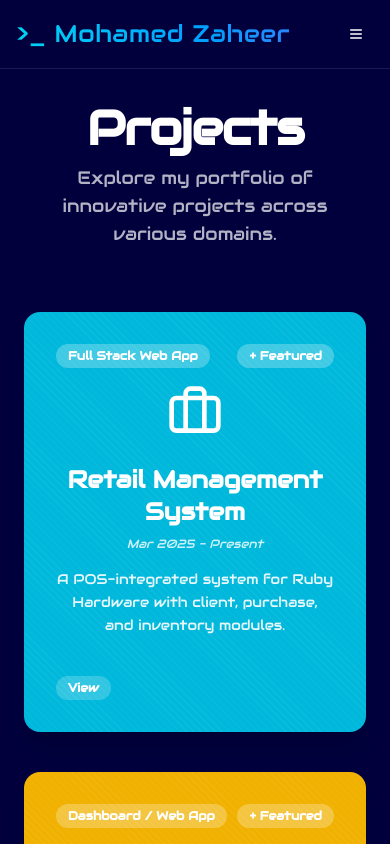
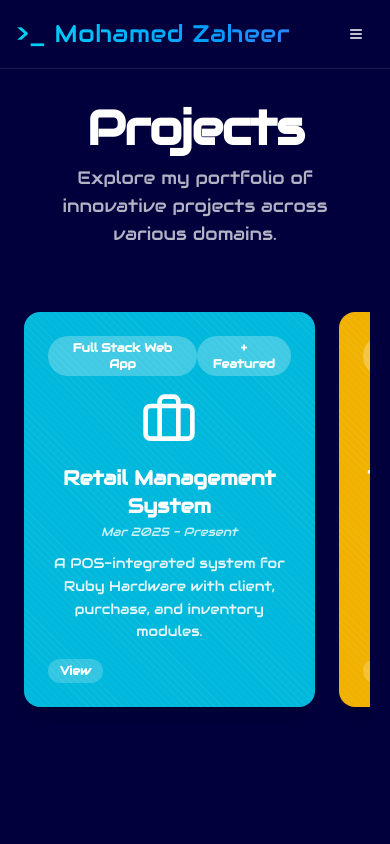
Before and after one commit to Zaheer2003/Portfolio_Zaheer, a Next.js app: page /projects in a window 390 px wide. Shown: the top 844 px of the page. Built offline with nearby package versions, Linux system fonts and the light colour scheme.

Commit message:
mobile view update

```diff
--- a/src/app/projects/page.tsx
+++ b/src/app/projects/page.tsx
@@ -1,7 +1,7 @@
 'use client'
 
 import { useRouter } from 'next/navigation'
-import React, { useState } from 'react'
+import React from 'react'
 import {
   Briefcase,
   LayoutDashboard,
@@ -10,7 +10,7 @@ import {
   Globe,
   Layers,
 } from 'lucide-react'
-import { AnimatePresence, motion } from 'framer-motion'
+import { motion } from 'framer-motion'
 
 const projects = [
   {
@@ -75,15 +75,8 @@ const projects = [
   },
 ]
 
-const ITEMS_PER_PAGE = 3
-
 export default function Projects() {
   const router = useRouter()
-  const [currentPage, setCurrentPage] = useState(0)
-
-  const startIndex = currentPage * ITEMS_PER_PAGE
-  const visibleProjects = projects.slice(startIndex, startIndex + ITEMS_PER_PAGE)
-  const totalPages = Math.ceil(projects.length / ITEMS_PER_PAGE)
 
   return (
     <section className="min-h-screen px-6 py-20 md:px-12 bg-[#01003D] text-white font-audiowide mt-6">
@@ -95,14 +88,13 @@ export default function Projects() {
           </p>
         </div>
 
-        <div className="grid md:grid-cols-3 gap-10">
-          <AnimatePresence mode="wait">
-            {visibleProjects.map((project) => (
+        {/* Responsive Grid & Mobile Carousel */}
+        <div className="md:grid md:grid-cols-3 gap-10 hidden md:block">
+          {projects.map((project) => (
             <motion.button
               key={project.title}
               initial={{ opacity: 0, y: 20 }}
               animate={{ opacity: 1, y: 0 }}
-                exit={{ opacity: 0, y: -20 }}
               transition={{ duration: 0.3 }}
               onClick={() => router.push(project.url)}
               className={`rounded-2xl p-8 text-black shadow-xl transform transition-transform hover:scale-[1.03] focus:scale-[1.03] focus:outline-none ${project.color} flex flex-col justify-between`}
@@ -111,7 +103,6 @@ export default function Projects() {
                   'repeating-linear-gradient(45deg, rgba(255,255,255,0.05), rgba(255,255,255,0.05) 1px, transparent 1px, transparent 5px)',
                 minHeight: '420px',
               }}
-                aria-label={`Open project details: ${project.title}`}
               type="button"
             >
               <div>
@@ -123,18 +114,13 @@ export default function Projects() {
                     + Featured
                   </span>
                 </div>
-
                 <div className="flex justify-center items-center mb-6 text-white">
                   {project.icon}
                 </div>
-
                 <h3 className="text-2xl font-bold text-white mb-2">{project.title}</h3>
                 <p className="text-white/80 text-xs italic mb-4">{project.timeline}</p>
-                  <p className="text-white/90 text-sm leading-relaxed">
-                    {project.description}
-                  </p>
+                <p className="text-white/90 text-sm leading-relaxed">{project.description}</p>
               </div>
-
               <div className="mt-6 flex justify-end">
                 <span
                   className="bg-white/20 text-white text-xs font-semibold px-3 py-1 rounded-full cursor-pointer hover:bg-white/40 transition"
@@ -148,20 +134,52 @@ export default function Projects() {
               </div>
             </motion.button>
           ))}
-          </AnimatePresence>
         </div>
 
-        {/* Pagination Dots */}
-        <div className="flex justify-center mt-16 gap-3">
-          {[...Array(totalPages)].map((_, i) => (
-            <button
-              key={i}
-              aria-label={`Go to page ${i + 1}`}
-              className={`w-4 h-4 rounded-full transition-colors focus:outline-none ${
-                i === currentPage ? 'bg-white' : 'bg-white/40'
-              }`}
-              onClick={() => setCurrentPage(i)}
-            />
+        {/* Mobile Carousel */}
+        <div className="md:hidden flex gap-6 overflow-x-auto scroll-smooth snap-x snap-mandatory pb-4 px-1 -mx-1">
+          {projects.map((project) => (
+            <motion.button
+              key={project.title}
+              initial={{ opacity: 0, y: 20 }}
+              animate={{ opacity: 1, y: 0 }}
+              transition={{ duration: 0.3 }}
+              onClick={() => router.push(project.url)}
+              className={`min-w-[85%] snap-center rounded-2xl p-6 text-black shadow-xl transform transition-transform hover:scale-[1.03] focus:scale-[1.03] focus:outline-none ${project.color} flex flex-col justify-between`}
+              style={{
+                backgroundImage:
+                  'repeating-linear-gradient(45deg, rgba(255,255,255,0.05), rgba(255,255,255,0.05) 1px, transparent 1px, transparent 5px)',
+              }}
+              type="button"
+            >
+              <div>
+                <div className="flex justify-between items-center mb-4">
+                  <span className="bg-white/25 text-white text-xs px-3 py-1 rounded-full font-semibold">
+                    {project.category}
+                  </span>
+                  <span className="bg-white/25 text-white text-xs px-3 py-1 rounded-full font-semibold">
+                    + Featured
+                  </span>
+                </div>
+                <div className="flex justify-center items-center mb-4 text-white">
+                  {project.icon}
+                </div>
+                <h3 className="text-xl font-bold text-white mb-1">{project.title}</h3>
+                <p className="text-white/80 text-xs italic mb-3">{project.timeline}</p>
+                <p className="text-white/90 text-sm leading-relaxed">{project.description}</p>
+              </div>
+              <div className="mt-4 flex justify-end">
+                <span
+                  className="bg-white/20 text-white text-xs font-semibold px-3 py-1 rounded-full cursor-pointer hover:bg-white/40 transition"
+                  onClick={(e) => {
+                    e.stopPropagation()
+                    router.push(project.url)
+                  }}
+                >
+                  View
+                </span>
+              </div>
+            </motion.button>
           ))}
         </div>
       </div>
```
Lines whose indentation alone changed are shown as unchanged.
